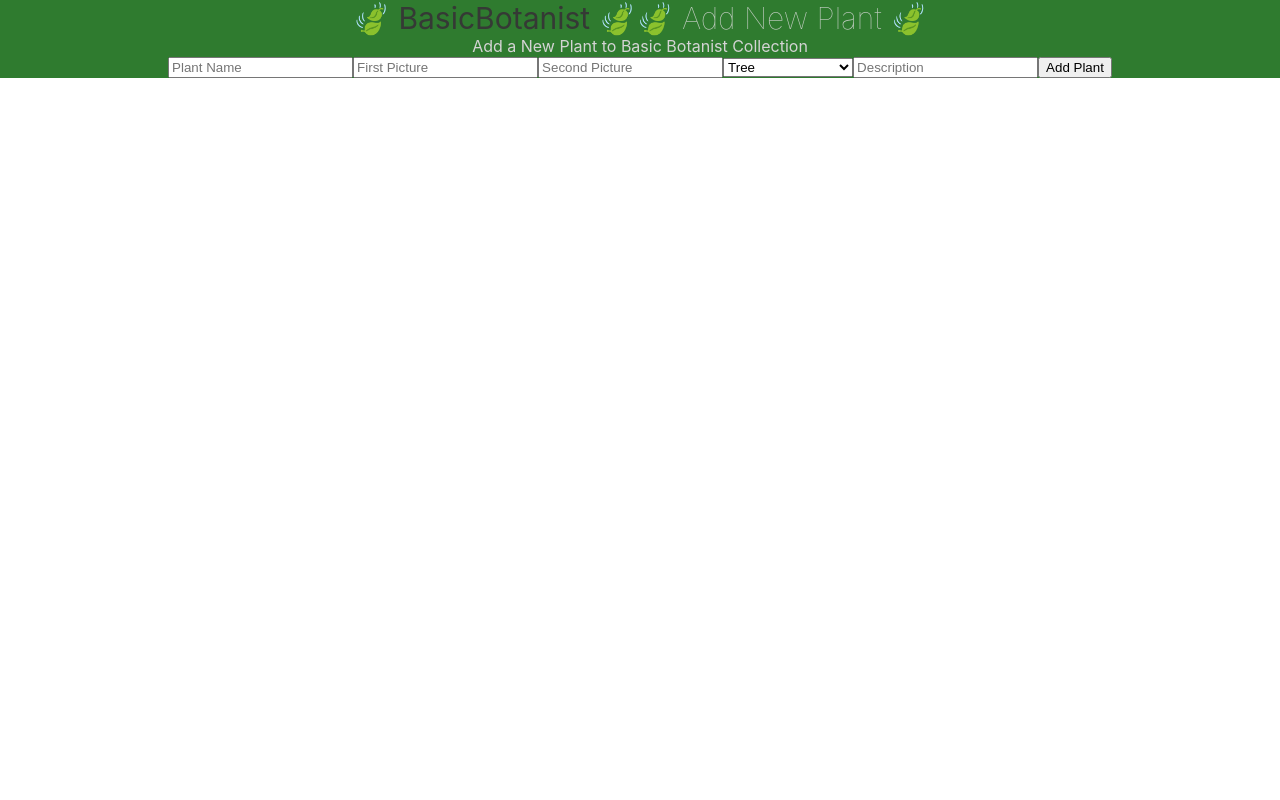
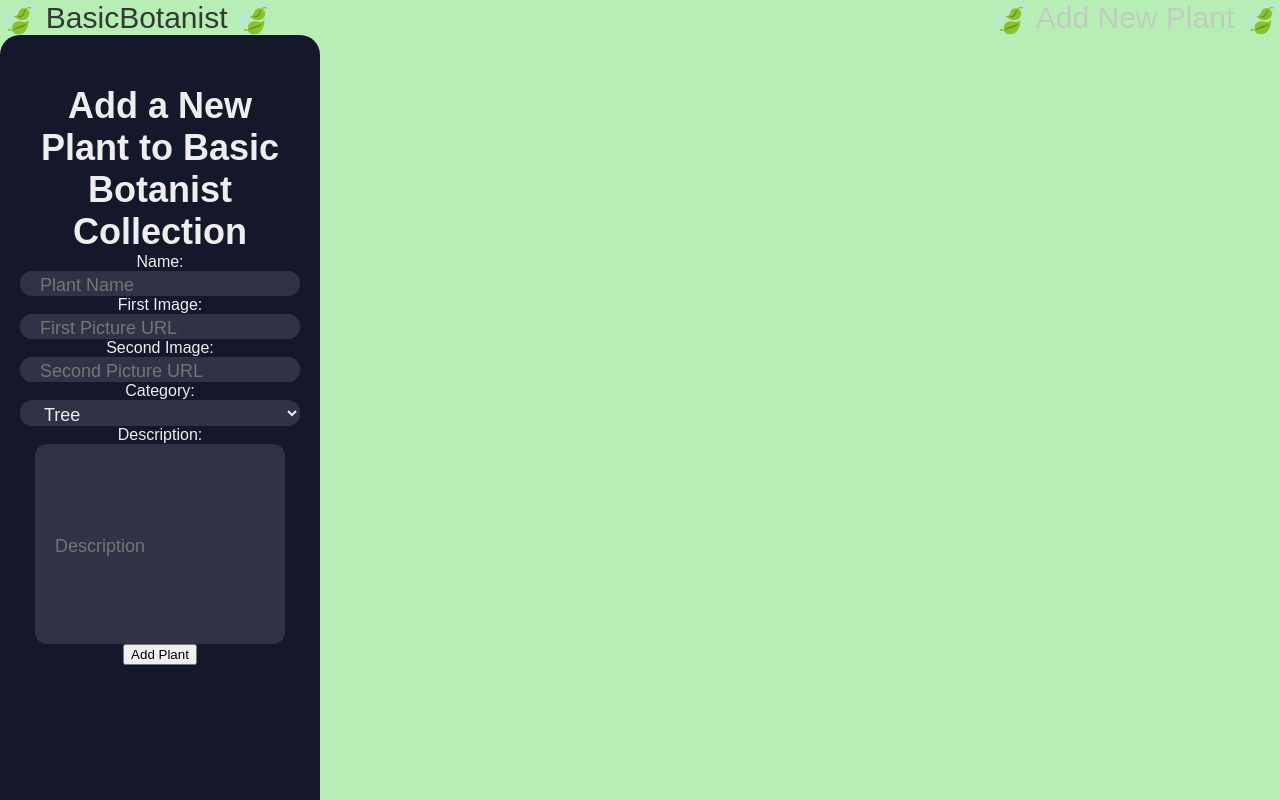
Before and after one commit to hrigg/basicbotanist-p3-frontend, a React (Create React App) app: page /new in a window 1280 px wide. Shown: the top 800 px of the page. Built offline with nearby package versions, Linux system fonts and the light colour scheme.

Commit message:
adding comment component and styling pages

```diff
--- a/src/App.css
+++ b/src/App.css
@@ -1,13 +1,33 @@
-.App {
+
+.App{
   text-align: center;
-  background-color: rgb(47, 123, 47);
-  color: rgb(212, 212, 212);
+  background-color: rgb(182, 238, 182);
+  color: rgb(5, 66, 15);
+  font-family: 'Arimo', sans-serif;
+  height:100%;
+  width: 100%;
+  background-size: cover;
+
 
 }
-
+.wholeShow{
+  background-size: cover;
+  height: 100vw;
+  padding: 10px;
+  margin: 10px;
+}
 .allBody{
   display: flex;
   flex-wrap: wrap;
+  justify-content: center;
+  padding: 10px;
+  margin: 10px;
+}
+.allCards{
+  display: flex;
+  flex-wrap: wrap;
+  padding: 10px;
+  margin: 10px;
 }
 .link{
   text-decoration: none;
@@ -20,9 +40,12 @@
 }
 .footer{
   font-size: 30px;
+  background-color: rgb(47, 123, 47);
 }
 .header{
   font-size: 30px;
+  display: flex;
+  justify-content: space-between;
 }
 .oneCard{
   border: 1px black solid;
@@ -31,11 +54,14 @@
   width: 300px;
   background-color: rgb(101, 177, 101);
   text-decoration: none;
+  padding: 5px;
+  margin: 5px;
 
 }
 .homeCardImage{
   height:200px;
   width: 200px;
+  border-radius: 5%;
 }
 
 .showImage{
@@ -47,3 +73,64 @@
 .deleteButton{
  text-decoration: none;
 }
+
+.commentSection{
+  display: flex;
+  flex-wrap: wrap;
+  border: 1px solid black;
+}
+.oneComment{
+  border: 1px black solid;
+  border-radius: 10%;
+  height:200px;
+  width: 200px;
+  font-size: 20px;
+  background-color: rgb(101, 177, 101);
+  text-decoration: none;
+  padding: 5px;
+  margin: 5px;
+}
+
+.deleteCommentButton{
+  font-size: 5px;
+}
+/* /
+NEW FORM
+ */
+
+ .newForm{
+  background-color: #15172b;
+  border-radius: 20px;
+  box-sizing: border-box;
+  height: 500px;
+  padding: 20px;
+  width: 320px;
+  height: 100vw;
+  color: #eee;
+
+ }
+ .titleForm{
+  color: #eee;
+  font-family: sans-serif;
+  font-size: 36px;
+  font-weight: 600;
+  margin-top: 30px;
+}
+
+.input {
+  background-color: #303245;
+  border-radius: 12px;
+  border: 0;
+  box-sizing: border-box;
+  color: #eee;
+  font-size: 18px;
+  height: 100%;
+  outline: 0;
+  padding: 4px 20px 0;
+  width: 100%;
+}
+
+.descriptionInput{
+  width: 250px;
+  height: 200px;
+}
--- /dev/null
+++ b/src/components/Comment.js
@@ -0,0 +1,106 @@
+import React from 'react'
+import {useState, useEffect} from 'react'
+import {useParams, useNavigate, Link} from 'react-router-dom'
+
+
+ const Comment = ( navigate) => {
+    const initComment={title:'', comment:''}
+    const {id}= useParams()
+    //const [editForm, setEditForm]=useState(null)
+    const [comments, setComments]= useState([])
+    const [commentForm, setCommentForm] = useState(initComment)
+    const commentURL= `https://p3-plants.herokuapp.com/comments`
+    const commentDeleteURL= `https://p3-plants.herokuapp.com/comments/`
+    const handleSubmit= async (e)=>{
+        try{e.preventDefault()
+         const newComment= {...commentForm}
+         //console.log(newComment)
+         const res= await fetch(commentURL, {
+             method: 'POST',
+             headers:{
+                 "Content-Type": "application/json"
+             },
+             body: JSON.stringify(newComment)
+         })
+         getComments(setComments)
+         setCommentForm(initComment)
+         //navigate('/')
+     }catch(err){
+         console.log(err)
+     }
+     }
+
+    const handleChange=(e)=>{
+        setCommentForm({...commentForm, [e.target.name]: e.target.value})
+
+    }
+    const handleChangeId=(e)=>{
+        setCommentForm({...commentForm, [e.target.name]:id})
+       console.log('id', {id})
+    }
+    const getComments= async ()=> {
+        try{
+            const res= await fetch(commentURL)
+            const allComments= await res.json()
+            setComments(allComments)
+            //console.log(allComments)
+        }catch(err){
+            console.log(err)
+        }
+    }
+    useEffect(()=>{
+
+        getComments()
+    },[])
+  return (
+
+<>
+    <div className='commentForm'>
+    <form onSubmit={handleSubmit} >
+
+        <textarea
+                value={commentForm.comment}
+                name='comment'
+                placeholder='Comment'
+                onChange={handleChange} />
+        <input
+            value={commentForm.plants}
+            name='plants'
+            placeholder='Plant ID(auto-populates)'
+            onChange={handleChangeId}
+            />
+        <input type='submit' value='Comment' />
+
+    </form>
+  </div>
+    <div className='commentSection'>
+    {comments ? comments.map((comment, idx)=>{
+        // console.log(id, 'id')
+        // console.log(comment.plants, 'id')
+        if (id===comment.plants){
+        return(
+            <div className='oneComment'>
+
+              <div className='commentcomment'>{comment.comment}</div>
+              <button className='deleteButton' onClick={ async ()=>{     try{
+        const options={method: "DELETE"}
+        const res= await fetch(`${commentDeleteURL}/${comment._id}`, options)
+        const deletedComment= await res.json()
+        navigate(`/${id}`)
+
+    }catch(err){
+        console.log(err)
+    }
+
+}}>
+        Remove Comment
+    </button>
+            </div >
+        )}
+        else{<div> loading</div>}
+    }):
+    <h1>Loading Plants...</h1>}
+    </div>
+    </>
+  ) }
+export default Comment
--- a/src/pages/AllPlants.js
+++ b/src/pages/AllPlants.js
@@ -20,14 +20,17 @@ const getPlants= async ()=> {
 useEffect(()=>{getPlants()}, [])
   return (
     <div className='allBody'>
-        <h1> All Plants: </h1>
+       <div className="allPlantsHeader">
+            <h1> All Plants: </h1>
+        </div>
+    <div className='allCards'>
+        {plants ? plants.map((plant, idx)=>{
 
-        {plants ? plants.map((plant, idx)=>{
             return(
                 <div className='oneCard'>
                     <Link to={`/${plant._id}`} className="link">
                         <div>
-                     <img src={plant.image} alt={plant.name} className='homeCardImage'/>
+                     <img  key={idx} src={plant.image} alt={plant.name} className='homeCardImage'/>
                      <h2>{plant.name}</h2>
                         </div>
                      </Link>
@@ -35,7 +38,7 @@ useEffect(()=>{getPlants()}, [])
             )
         }):
         <h1>Loading Plants...</h1>}
-
+    </div>
         <Footer />
         {/* <Link to='/new'> Here</Link> */}
         {/* <New getPlants={getPlants} setPlants={setPlants}/> */}
--- a/src/pages/New.js
+++ b/src/pages/New.js
@@ -58,35 +58,38 @@ function handleChange(e){
 //     }
 // }
   return (
-    <div>
-       Add a New Plant to Basic Botanist Collection
+    <div className='newForm'>
+      <div className='titleForm'> Add a New Plant to Basic Botanist Collection</div>
+      <div className='inputContainer'>
         <form onSubmit={handleSubmit} >
+        <label  className='label'> Name:</label>
             <input
+                className='input'
                 type='text'
                 value={newForm.name}
                 name='name'
                 placeholder='Plant Name'
                 onChange={handleChange} />
+            <label  className='label'> First Image:</label>
             <input
+                className='input'
                 type='text'
                 value={newForm.image}
                 name='image'
-                placeholder='First Picture'
+                placeholder='First Picture URL'
                 onChange={handleChange} />
+             <label  className='label'> Second Image:</label>
             <input
+                className='input'
                 type='text'
                 value={newForm.imageTwo}
                 name='imageTwo'
-                placeholder='Second Picture'
+                placeholder='Second Picture URL'
                 onChange={handleChange} />
-            {/* <input
-                type='text'
-                value={newForm.type}
-                name='type'
-                placeholder='Type'
-                onChange={handleChange} /> */}
+            <label  className='label'> Category:</label>
             <select value={newForm.type} name='type'
-            onChange={handleChange}>
+            onChange={handleChange}
+            className='input'>
                 <option value='Tree'onChange={handleChange}> Tree</option>
                 <option value='IndoorPlant'onChange={handleChange}> Indoor</option>
                 <option value='Shrub/Bush'onChange={handleChange}> Shrub/Bush</option>
@@ -94,17 +97,19 @@ function handleChange(e){
                 <option value='Cactus/Succulent'onChange={handleChange}> Cactus/ Succulent</option>
                 <option value='Other'> Other</option>
             </select>
+            <label  className='label'> Description:</label>
             <input
                 type='text'
+                className='input descriptionInput'
                 value={newForm.description}
                 name='description'
                 placeholder='Description'
                 onChange={handleChange} />
              {/* <textarea  value={newForm.description} onChange={handleChange} /> */}
-            <input type='submit' value='Add Plant' />
+            <input type='submit' value='Add Plant' className='submitNew' />
         </form>
 
-
+        </div>
     </div>
   )
 }
--- a/src/pages/Show.js
+++ b/src/pages/Show.js
@@ -2,22 +2,22 @@ import React from 'react'
 import {useState, useEffect} from 'react'
 import {useParams, useNavigate, Link} from 'react-router-dom'
 import EditForm from './EditForm'
-
+import Comment from '../components/Comment'
 
 
 const Show = () => {
     const [plant, setPlant]=useState(null)
     const {id}= useParams()
-    console.log(id)
+    console.log(`id show page ${id}`)
     const showURL= `https://p3-plants.herokuapp.com/plants/${id}`
-    const commentURL= `https://p3-plants.herokuapp.com/comments`
-    const commentDeleteURL= `https://p3-plants.herokuapp.com/comments/${id}`
+    // const commentURL= `https://p3-plants.herokuapp.com/comments`
+    // const commentDeleteURL= `https://p3-plants.herokuapp.com/comments/`
 
     const navigate= useNavigate()
-    const initComment={title:'', comment:''}
-    //const [editForm, setEditForm]=useState(null)
-    const [comments, setComments]= useState([])
-    const [commentForm, setCommentForm] = useState(initComment)
+    // const initComment={title:'', comment:''}
+    // //const [editForm, setEditForm]=useState(null)
+    // const [comments, setComments]= useState([])
+    // const [commentForm, setCommentForm] = useState(initComment)
     const getPlant= async ()=>{
         try{
             const response= await fetch(showURL)
@@ -42,33 +42,33 @@ const Show = () => {
     const loading =() =>{
         <h1>Loading.....</h1>
     }
-    const handleSubmit= async (e)=>{
-        try{e.preventDefault()
-         const newComment= {...commentForm}
-         console.log(newComment)
-         const res= await fetch(commentURL, {
-             method: 'POST',
-             headers:{
-                 "Content-Type": "application/json"
-             },
-             body: JSON.stringify(newComment)
-         })
-         getComments(setComments)
-         setCommentForm(initComment)
-         navigate('/')
-     }catch(err){
-         console.log(err)
-     }
-     }
+    // const handleSubmit= async (e)=>{
+    //     try{e.preventDefault()
+    //      const newComment= {...commentForm}
+    //      console.log(newComment)
+    //      const res= await fetch(commentURL, {
+    //          method: 'POST',
+    //          headers:{
+    //              "Content-Type": "application/json"
+    //          },
+    //          body: JSON.stringify(newComment)
+    //      })
+    //      getComments(setComments)
+    //      setCommentForm(initComment)
+    //      navigate('/')
+    //  }catch(err){
+    //      console.log(err)
+    //  }
+    //  }
 
-    const handleChange=(e)=>{
-        setCommentForm({...commentForm, [e.target.name]: e.target.value})
+    // const handleChange=(e)=>{
+    //     setCommentForm({...commentForm, [e.target.name]: e.target.value})
 
-    }
-    const handleChangeId=(e)=>{
-        setCommentForm({...commentForm, [e.target.name]:id})
+    // }
+    // const handleChangeId=(e)=>{
+    //     setCommentForm({...commentForm, [e.target.name]:id})
 
-    }
+    // }
 
     const removePlant = async ()=>{
         try{
@@ -81,49 +81,46 @@ const Show = () => {
             console.log(err)
         }
     }
-    const removeComment = async ()=>{
-        try{
-            const options={method: "DELETE"}
-            const res= await fetch(commentDeleteURL, options)
-            const deletedComment= await res.json()
-            navigate('/')
+    // const removeComment = async ()=>{
+    //     try{
+    //         const options={method: "DELETE"}
+    //         const res= await fetch(`${commentDeleteURL}/${comment._id}`, options)
+    //         const deletedComment= await res.json()
+    //         navigate('/')
 
-        }catch(err){
-            console.log(err)
-        }
-    }
-    const getComments= async ()=> {
-        try{
-            const res= await fetch(commentURL)
-            const allComments= await res.json()
-            setComments(allComments)
-            console.log(allComments)
-        }catch(err){
-            console.log(err)
-        }
-    }
+    //     }catch(err){
+    //         console.log(err)
+    //     }
+    // }
+    // const getComments= async ()=> {
+    //     try{
+    //         const res= await fetch(commentURL)
+    //         const allComments= await res.json()
+    //         setComments(allComments)
+    //         console.log(allComments)
+    //     }catch(err){
+    //         console.log(err)
+    //     }
+    // }
     useEffect(()=>{
         getPlant()
-        getComments()
+
     },[])
 
   return(
-    <div>
+    <div className='wholeShow'>
         {  plant ? loaded() : loading()}
         <button className='deleteButton' onClick={removePlant}>
             Remove Plant
         </button>
         <Link to={`/${id}/edit`} > Edit Plant Entry</Link>
+      <Comment
+            id={id}
+            navigate={navigate}
+           />
+      {/* <div className='commentForm'>
+        <form onSubmit={handleSubmit} >
 
-      <div className='commentForm'>
-        <form onSubmit={handleSubmit} >
-           <label> Title:</label>
-            <input
-                    type='text'
-                    value={commentForm.title}
-                    name='title'
-                    placeholder='Comment Title'
-                    onChange={handleChange} />
             <textarea
                     value={commentForm.comment}
                     name='comment'
@@ -132,6 +129,7 @@ const Show = () => {
             <input
                 value={commentForm.plants}
                 name='plants'
+                placeholder='Plant ID(auto-populates)'
                 onChange={handleChangeId}
                 />
             <input type='submit' value='Comment' />
@@ -144,9 +142,19 @@ const Show = () => {
             if (id===comment.plants){
             return(
                 <div className='oneCard'>
-                  <div className='commentTitle'>{comment.title}</div>
+
                   <div className='commentcomment'>{comment.comment}</div>
-                  <button className='deleteButton' onClick={removeComment}>
+                  <button className='deleteButton' onClick={ async ()=>{     try{
+            const options={method: "DELETE"}
+            const res= await fetch(`${commentDeleteURL}/${comment._id}`, options)
+            const deletedComment= await res.json()
+            navigate(`/${id}`)
+
+        }catch(err){
+            console.log(err)
+        }
+
+    }}>
             Remove Comment
         </button>
                 </div >
@@ -155,7 +163,7 @@ const Show = () => {
         }):
         <h1>Loading Plants...</h1>}
         </h1>
-        </div>
+        </div> */}
     </div>
   )
 
```
